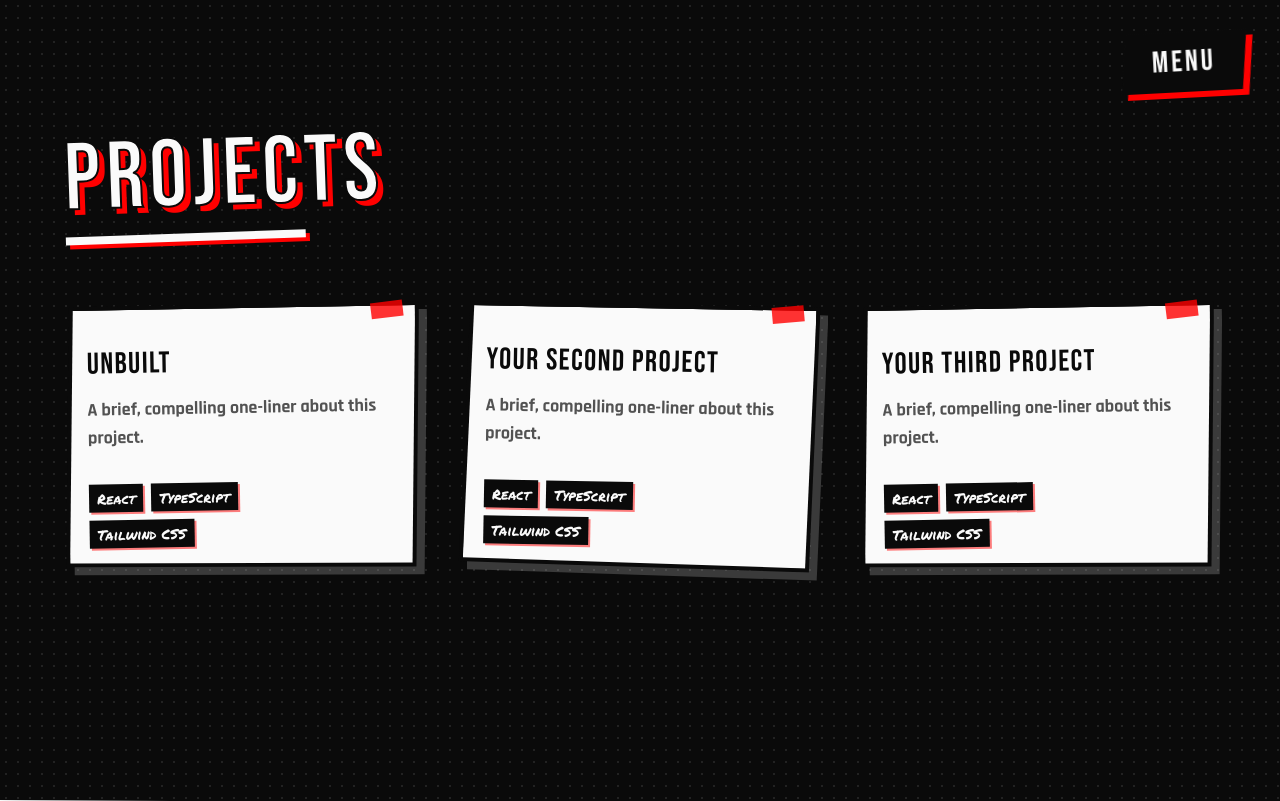
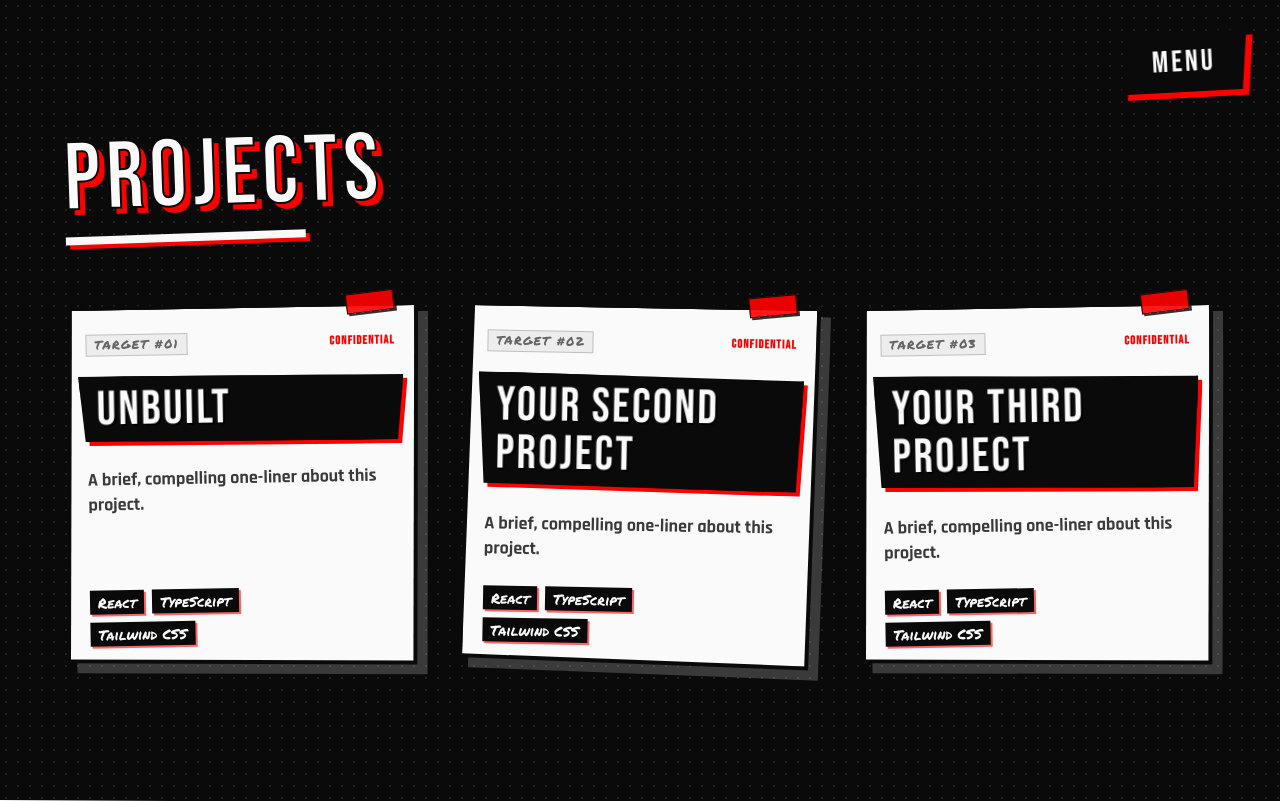
Before and after one commit to Swayamjimmy/persona-portfolio, a Next.js app: page /projects in a window 1280 px wide. Shown: the top 801 px of the page. Built offline with nearby package versions, Linux system fonts and the light colour scheme.

Commit message:
update project grid structure

```diff
--- a/src/app/projects/ProjectsGridClient.tsx
+++ b/src/app/projects/ProjectsGridClient.tsx
@@ -12,9 +12,9 @@ export default function ProjectsGridClient({ projects }: Props) {
   return (
     <div className="grid md:grid-cols-2 lg:grid-cols-3 gap-10">
       {projects.map((project, index) => {
-        // Generate a slight random rotation for each card
-        const rotation = index % 2 === 0 ? '-rotate-1' : 'rotate-1'
+        const rotation = index % 2 === 0 ? "-rotate-1" : "rotate-1"
         const clipShape = "polygon(2% 0, 100% 0, 98% 100%, 0 98%)"
+        const targetNumber = String(index + 1).padStart(2, "0")
 
         return (
           <motion.div
@@ -25,10 +25,9 @@ export default function ProjectsGridClient({ projects }: Props) {
             className={`relative group ${rotation} hover:rotate-0 transition-transform duration-300 z-10 hover:z-20`}
           >
             <Link href={`/projects/${project.slug}`} className="block relative h-full">
-
               {/* Layer 1: The Drop Shadow */}
               <div
-                className="absolute inset-0 bg-persona-white/20 translate-x-2 translate-y-2 group-hover:translate-x-3 group-hover:translate-y-3 group-hover:bg-persona-red transition-all duration-300"
+                className="absolute inset-0 bg-persona-white/20 translate-x-2.5 translate-y-2.5 group-hover:translate-x-3.5 group-hover:translate-y-3.5 group-hover:bg-persona-red transition-all duration-300"
                 style={{ clipPath: clipShape }}
               />
 
@@ -40,41 +39,64 @@ export default function ProjectsGridClient({ projects }: Props) {
 
               {/* Layer 3: The White Paper Content Box */}
               <div
-                className="absolute inset-[4px] bg-persona-white group-hover:bg-[#f0f0f0] transition-colors"
+                className="absolute inset-[4px] bg-persona-white group-hover:bg-[#f6f6f6] transition-colors"
                 style={{ clipPath: clipShape }}
               />
 
               {/* Card Content */}
               <div className="relative z-10 p-6 flex flex-col h-full">
+                {/* Decorative Persona Tape */}
+                <div className="absolute -top-2.5 right-6 w-12 h-5 bg-persona-red/90 -rotate-6 border border-persona-black shadow-[2px_2px_0px_rgba(0,0,0,0.8)]" />
 
-                {/* Decorative Tape */}
-                <div className="absolute top-0 right-4 w-8 h-4 bg-persona-red/80 -rotate-6" />
+                {/* Sub-header Tracker Label */}
+                <div className="flex items-center justify-between mb-3 pt-1">
+                  <span className="font-p5-marker text-xs uppercase tracking-widest text-persona-black/60 bg-black/5 px-2 py-0.5 border border-persona-black/20">
+                    TARGET #{targetNumber}
+                  </span>
+                  <span className="font-p5-block text-xs uppercase tracking-widest text-persona-red font-bold">
+                    CONFIDENTIAL
+                  </span>
+                </div>
 
-                <h2 className="font-p5-block text-3xl text-persona-black uppercase tracking-wider mb-3 leading-tight mt-4">
-                  {project.title}
-                </h2>
+                {/* Prominent Attention-Grabbing Title Banner */}
+                <div className="relative my-2 -mx-2">
+                  {/* Angled Red Offset Underlay */}
+                  <div
+                    className="absolute inset-0 bg-persona-red translate-x-1 translate-y-1 group-hover:translate-x-1.5 group-hover:translate-y-1.5 transition-transform"
+                    style={{ clipPath: "polygon(0 0, 100% 4%, 98% 100%, 2% 96%)" }}
+                  />
 
-                <p className="font-p3-sleek font-bold text-persona-black/70 text-lg mb-8 flex-grow">
+                  {/* High-Contrast Black Title Plate */}
+                  <div
+                    className="relative bg-persona-black px-4 py-2 border-2 border-persona-black group-hover:bg-persona-black transition-colors"
+                    style={{ clipPath: "polygon(0 0, 100% 4%, 98% 100%, 2% 96%)" }}
+                  >
+                    <h2 className="font-p5-block text-4xl sm:text-5xl text-persona-white group-hover:text-persona-red uppercase tracking-wider leading-none transition-colors drop-shadow-[2px_2px_0px_rgba(0,0,0,0.9)]">
+                      {project.title}
+                    </h2>
+                  </div>
+                </div>
+
+                {/* Short Description */}
+                <p className="font-p3-sleek font-bold text-persona-black/80 text-lg my-4 flex-grow leading-snug">
                   {project.shortDescription}
                 </p>
 
                 {/* Tech Stack Tags - Ransom Note Style */}
-                {/* Added pr-24 (padding-right) so the tags wrap before hitting the "OPEN" text */}
-                <div className="flex flex-wrap gap-2 mt-auto pr-24">
+                <div className="flex flex-wrap gap-2 mt-auto pt-2 pr-20">
                   {project.techStack.map((tech) => (
                     <span
                       key={tech}
-                      className="px-2 py-1 font-p5-marker text-sm bg-persona-black text-persona-white shadow-[2px_2px_0px_rgba(255,0,0,0.5)]"
+                      className="px-2 py-0.5 font-p5-marker text-xs sm:text-sm bg-persona-black text-persona-white shadow-[2px_2px_0px_rgba(255,0,0,0.6)]"
                     >
                       {tech}
                     </span>
                   ))}
                 </div>
 
-                {/* Hover Indicator */}
-                {/* Changed wording and adjusted bottom spacing to align nicely with the tags */}
-                <div className="absolute bottom-6 right-6 opacity-0 group-hover:opacity-100 transition-opacity">
-                  <span className="font-p5-block text-persona-red text-2xl">
+                {/* Hover Reveal CTA */}
+                <div className="absolute bottom-5 right-5 opacity-0 group-hover:opacity-100 translate-x-1 group-hover:translate-x-0 transition-all duration-200">
+                  <span className="font-p5-block text-persona-red text-2xl tracking-wider inline-flex items-center">
                     OPEN ➔
                   </span>
                 </div>
```
